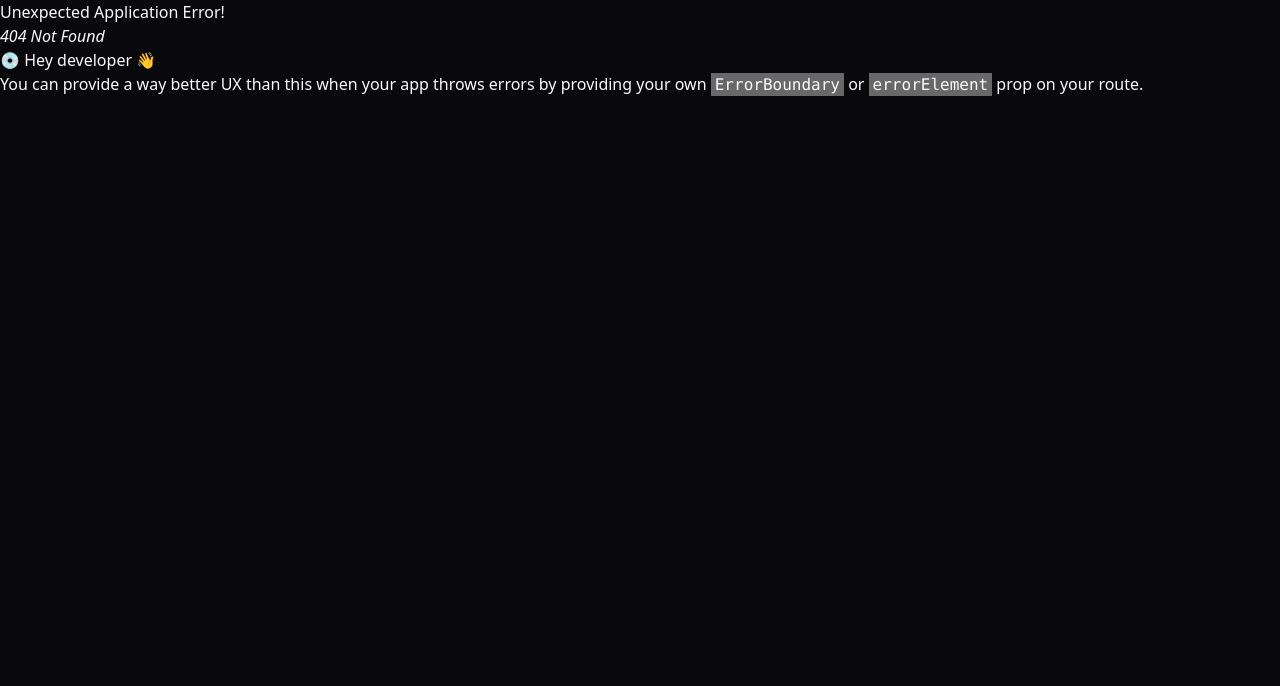
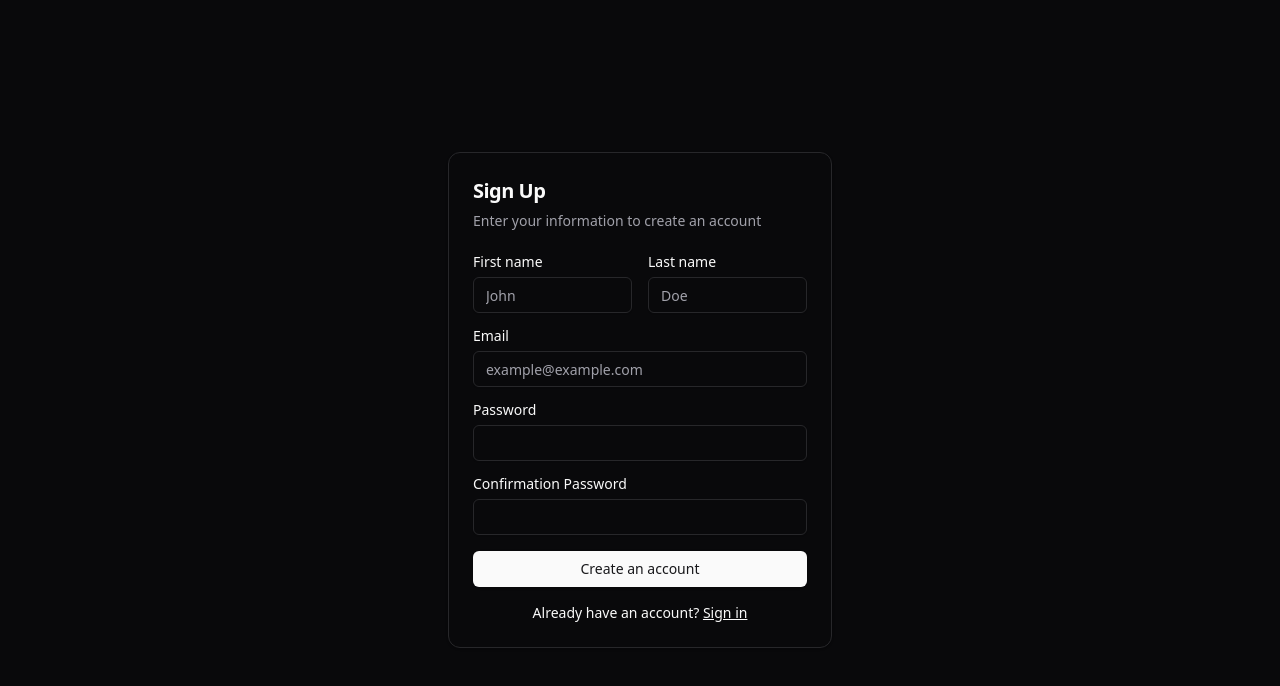
Before and after one commit to fearwarden/Planify, a React (Vite) app in the folder client/: page /register in a window 1280 px wide. Before the commit this address had no page. Shown: the top 686 px of the page. Built offline with nearby package versions, Linux system fonts and the light colour scheme.

Commit message:
[frontend] register page, and some refactoring

```diff
--- /dev/null
+++ b/client/src/api/auth/auth.ts
@@ -0,0 +1,10 @@
+// TODO: move login function here, and create register api function
+
+import {RegisterDataType, RegisterResponse} from "@/types/AuthenticationTypes.ts";
+import {api} from "@/hooks/api.ts";
+
+const AUTH_PREFIX_URL = "/api/v1/auth";
+
+export const register = async (data: RegisterDataType): Promise<RegisterResponse> => {
+    return await api.post(`${AUTH_PREFIX_URL}/register`, data);
+}
--- a/client/src/components/Register/Register.tsx
+++ /dev/null
@@ -1,5 +0,0 @@
-function Register() {
-  return <div>Register</div>;
-}
-
-export default Register;
--- a/client/src/hooks/api.ts
+++ b/client/src/hooks/api.ts
@@ -1,5 +1,6 @@
 import axios, { AxiosError } from "axios";
 
+// TODO: add baseUrl /api/v1
 export const api = axios.create({
   headers: {
     "Content-Type": "application/json",
@@ -27,7 +28,7 @@ async function refreshToken() {
   try {
     await api.get("/api/v1/auth/refresh");
   } catch (e) {
-    throw e;
+    throw new Error("Error while refreshing token");
   }
 }
 
--- a/client/src/components/Login/components/LoginForm.tsx
+++ b/client/src/pages/Login/components/LoginForm.tsx
@@ -19,7 +19,7 @@ import {Link, useNavigate} from "react-router-dom";
 import { useMutation } from "@tanstack/react-query";
 import { api } from "@/hooks/api";
 import { login } from "@/store/slice/userSlice";
-import { HOME } from "@/constants/constants";
+import {HOME, REGISTER} from "@/constants/constants";
 import { LoginDataType } from "@/types/AuthenticationTypes";
 import { LoginSchema } from "@/validation/schemas";
 import LoginSvg from "@/assets/img/login.svg"
@@ -131,7 +131,7 @@ function LoginForm() {
             </div>
             <div className="mt-4 text-center text-sm">
               Don&apos;t have an account?{" "}
-              <Link to="#" className="underline">
+              <Link to={REGISTER} className="underline">
                 Sign up
               </Link>
             </div>
--- /dev/null
+++ b/client/src/pages/Register/Register.tsx
@@ -0,0 +1,12 @@
+import RegisterForm from "@/pages/Register/components/RegisterForm.tsx";
+
+
+function Register() {
+    return (
+        <div className="flex items-center justify-center h-screen">
+            <RegisterForm/>
+        </div>
+    )
+}
+
+export default Register;
--- /dev/null
+++ b/client/src/pages/Register/components/RegisterForm.tsx
@@ -0,0 +1,168 @@
+import {Link} from "react-router-dom";
+import {Button} from "@/components/ui/button"
+import {
+    Card,
+    CardContent,
+    CardDescription,
+    CardHeader,
+    CardTitle,
+} from "@/components/ui/card"
+import {Input} from "@/components/ui/input"
+import {Label} from "@/components/ui/label"
+import {AlertCircle, Terminal} from "lucide-react"
+import {
+    Alert,
+    AlertDescription,
+    AlertTitle,
+} from "@/components/ui/alert"
+import {LOGIN} from "@/constants/constants.ts";
+import {useEffect, useState} from "react";
+import {useMutation} from "@tanstack/react-query";
+import {register} from "@/api/auth/auth.ts";
+import {RegisterDataType} from "@/types/AuthenticationTypes.ts";
+import {RegisterSchema} from "@/validation/schemas.ts";
+
+function RegisterForm() {
+    const [email, setEmail] = useState<string>("");
+    const [firstName, setFirstName] = useState<string>("");
+    const [lastName, setLastName] = useState<string>("");
+    const [password, setPassword] = useState<string>("");
+    const [passwordConfirm, setPasswordConfirm] = useState<string>("");
+    const [errorMessage, setErrorMessage] = useState<string>("");
+    const [registerSuccess, setRegisterSuccess] = useState<boolean>();
+
+    const registerMutation = useMutation({
+        mutationFn: register,
+        onError: (error) => {
+            const statusCode = error.message.split(" ")[error.message.split(" ").length - 1];
+            if (parseInt(statusCode) === 400 || parseInt(statusCode) === 404) {
+                setErrorMessage("Invalid data, please fill form again.");
+            } else if (parseInt(statusCode) === 409) {
+              setErrorMessage("Email already exists.")
+            } else {
+                setErrorMessage("Something went wrong, please try again.")
+            }
+        },
+        onSuccess: () => {
+            setRegisterSuccess(true);
+        }
+    })
+
+    async function handleRegister() {
+        const registerData: RegisterDataType = {
+            email,
+            firstName,
+            lastName,
+            password,
+            confirmationPassword: passwordConfirm
+        }
+        const validation = RegisterSchema.safeParse(registerData);
+        if (!validation.success) {
+            setErrorMessage(
+                JSON.parse(
+                    validation.error.message
+                        .slice(validation.error.message.search("message"))
+                        .split(":")[1]
+                        .split(",")[0]
+                )
+            )
+            return;
+        }
+        registerMutation.mutate(validation.data);
+    }
+
+    useEffect(() => {
+        setTimeout(() => {
+            setErrorMessage("");
+        }, 10000);
+    });
+
+    return (
+        <Card className="mx-auto max-w-sm">
+            <CardHeader>
+                <CardTitle className="text-xl">Sign Up</CardTitle>
+                {registerSuccess &&
+                    <Alert>
+                        <Terminal className="h-4 w-4" />
+                        <AlertTitle>Register successful!</AlertTitle>
+                        <AlertDescription>
+                            You can login <Link to={LOGIN} className="underline">here.</Link>
+                        </AlertDescription>
+                    </Alert>
+                    // <div>Register successful, go to login <Link className="underline" to={LOGIN}>here.</Link></div>
+                }
+                <CardDescription>
+                    Enter your information to create an account
+                </CardDescription>
+            </CardHeader>
+            <CardContent>
+                <div className="grid gap-4">
+                    <div className="grid grid-cols-2 gap-4">
+                        <div className="grid gap-2">
+                            <Label htmlFor="first-name">First name</Label>
+                            <Input id="first-name"
+                                   value={firstName}
+                                   onChange={e => setFirstName(e.target.value)}
+                                   placeholder="John" required/>
+                        </div>
+                        <div className="grid gap-2">
+                            <Label htmlFor="last-name">Last name</Label>
+                            <Input
+                                id="last-name"
+                                value={lastName}
+                                onChange={e => setLastName(e.target.value)}
+                                placeholder="Doe" required/>
+                        </div>
+                    </div>
+                    <div className="grid gap-2">
+                        <Label htmlFor="email">Email</Label>
+                        <Input
+                            id="email"
+                            type="email"
+                            placeholder="example@example.com"
+                            value={email}
+                            onChange={e => setEmail(e.target.value)}
+                            required
+                        />
+                    </div>
+                    <div className="grid gap-2">
+                        <Label htmlFor="password">Password</Label>
+                        <Input
+                            id="password"
+                            type="password"
+                            value={password}
+                            onChange={e => setPassword(e.target.value)}
+                        />
+                    </div>
+                    <div className="grid gap-2">
+                        <Label htmlFor="confirmation-password">Confirmation Password</Label>
+                        <Input
+                            id="confirmation-password"
+                            type="password"
+                            value={passwordConfirm}
+                            onChange={e => setPasswordConfirm(e.target.value)}
+                        />
+                    </div>
+                    <Button type="submit" className="w-full" onClick={handleRegister}>
+                        Create an account
+                    </Button>
+                    {errorMessage && <Alert variant="destructive">
+                        <AlertCircle className="h-4 w-4" />
+                        <AlertTitle>Oops!</AlertTitle>
+                        <AlertDescription>
+                            {errorMessage}.
+                        </AlertDescription>
+                    </Alert>}
+                </div>
+                <div className="mt-4 text-center text-sm">
+                    Already have an account?{" "}
+                    <Link to={LOGIN} className="underline">
+                        Sign in
+                    </Link>
+                </div>
+            </CardContent>
+        </Card>
+    );
+}
+
+export default RegisterForm;
--- a/client/src/types/AuthenticationTypes.ts
+++ b/client/src/types/AuthenticationTypes.ts
@@ -1,5 +1,5 @@
 import { Role } from "@/enums/Role";
-import { LoginSchema } from "@/validation/schemas";
+import {LoginSchema, RegisterSchema} from "@/validation/schemas";
 import { z } from "zod";
 
 export interface LoginResponse {
@@ -17,3 +17,4 @@ export interface RegisterResponse {
 }
 
 export type LoginDataType = z.infer<typeof LoginSchema>;
+export type RegisterDataType = z.infer<typeof RegisterSchema>;
--- a/client/src/validation/schemas.ts
+++ b/client/src/validation/schemas.ts
@@ -1,17 +1,36 @@
-import { z } from "zod";
+import {z} from "zod";
 
 export const TaskSchema = z.object({
-  description: z
-    .string()
-    .min(1, { message: "Description is required." })
-    .max(255, { message: "Description should be less then 255 characters." }),
-  categoryId: z.number().min(1, { message: "Category is required." }),
-  priorityId: z.number().min(1, { message: "Priority is required." }),
-  statusId: z.number().min(1, { message: "Status is required." }),
-  due: z.string().min(15, { message: "Invalid due date." }),
+    description: z
+        .string()
+        .min(1, {message: "Description is required."})
+        .max(255, {message: "Description should be less then 255 characters."}),
+    categoryId: z.number().min(1, {message: "Category is required."}),
+    priorityId: z.number().min(1, {message: "Priority is required."}),
+    statusId: z.number().min(1, {message: "Status is required."}),
+    due: z.string().min(15, {message: "Invalid due date."}),
 });
 
 export const LoginSchema = z.object({
-  email: z.string().email(),
-  password: z.string(),
+    email: z.string().email(),
+    password: z.string(),
 });
+
+export const RegisterSchema = z.object({
+    email: z.string().email(),
+    firstName: z.string(),
+    lastName: z.string(),
+    password: z.string()
+        .min(6, {message: "Password should be at least 6 characters."})
+        .max(16, {message: "Password shouldn't exceed 16 characters."}),
+    confirmationPassword: z.string()
+        .min(6, {message: "Confirmation Password should be at least 6 characters."})
+        .max(16, {message: "Confirmation Password shouldn't exceed 16 characters."}),
+}).superRefine(({ password, confirmationPassword }, ctx) => {
+    if (password !== confirmationPassword) {
+        ctx.addIssue({
+            code: "custom",
+            message: "Passwords do not match",
+        })
+    }
+})
```
Also changed, not shown: client/src/pages/Tasks/modals/CreateTask.tsx (+0 -9 lines), client/src/routes/Router.tsx (+7 -2 lines), client/src/pages/Login/Login.tsx (renamed from client/src/components/Login/Login.tsx).
